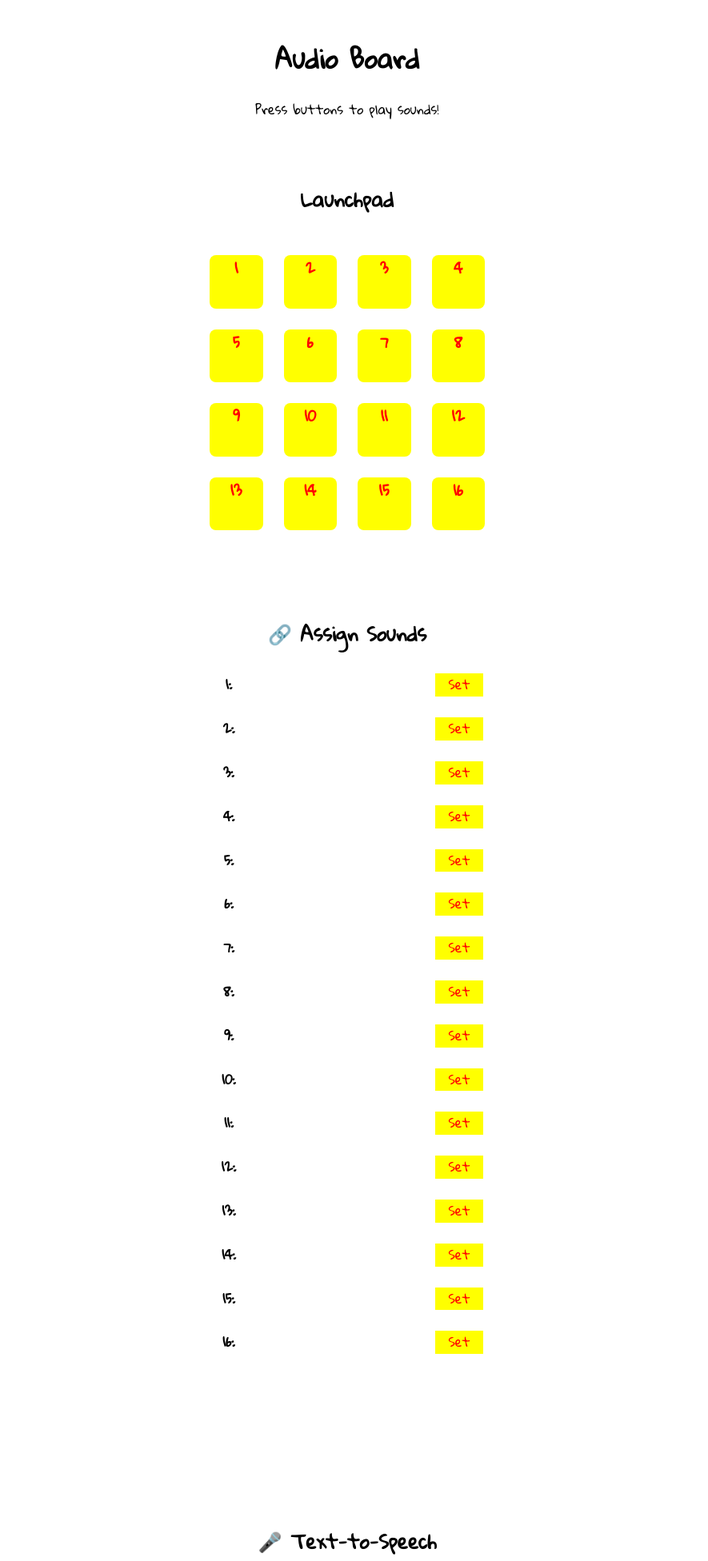
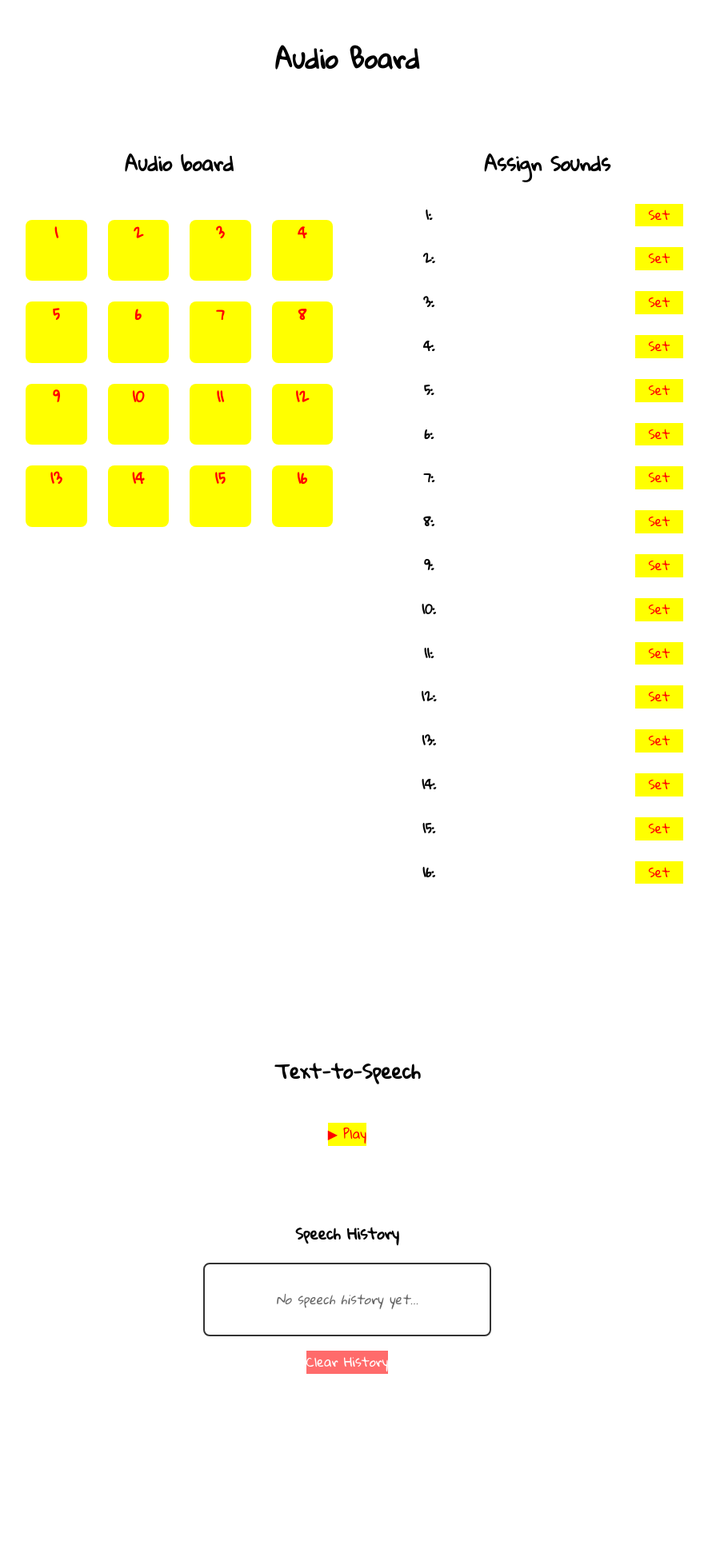
Before and after one commit to rye-m/EchoRide_explore, a website: page design_workshop/soundboard.html in a window 1280 px wide. Shown: the part 13-1965 px from the top of the page at 80% size, without its empty margins (206-1091 px from the left). After the commit the page ends 1845 px from the top, so only its background shows below. Drawn offline with Linux system fonts and the light colour scheme.

Commit message:
minor change on UI

```diff
--- a/design_workshop/Styles.css
+++ b/design_workshop/Styles.css
@@ -31,7 +31,7 @@ wired-input {
 wired-textarea {
   margin: 10px 0;
   box-sizing: border-box;
-  /* max-width: 100%; */
+  max-width: 100%;
 }
 .launchpad-grid {
   display: grid;
@@ -176,3 +176,34 @@ wired-textarea {
   font-style: italic;
   padding: 20px;
 }
+/* Side-by-side layout for launchpad and assign sounds */
+.main-sections {
+  display: flex;
+  gap: 20px;
+  max-width: 900px;
+  margin: 0 auto;
+  flex-wrap: wrap;
+}
+
+.launchpad-section,
+.assign-section {
+  flex: 1;
+  min-width: 350px;
+}
+
+.launchpad-section wired-card,
+.assign-section wired-card {
+  max-width: none;
+  width: 100%;
+}
+
+@media (max-width: 768px) {
+  .main-sections {
+    flex-direction: column;
+  }
+
+  .launchpad-section,
+  .assign-section {
+    min-width: auto;
+  }
+}
--- a/design_workshop/soundboard.html
+++ b/design_workshop/soundboard.html
@@ -1,14 +1,12 @@
 <!DOCTYPE html>
 <html lang="en">
+
 <head>
     <meta charset="UTF-8" />
     <meta name="viewport" content="width=device-width, initial-scale=1.0" />
     <meta http-equiv="X-UA-Compatible" content="ie=edge" />
     <title>Audio Board</title>
-    <link
-      href="https://fonts.googleapis.com/css?family=Gloria+Hallelujah&display=swap"
-      rel="stylesheet"
-    />
+    <link href="https://fonts.googleapis.com/css?family=Gloria+Hallelujah&display=swap" rel="stylesheet" />
     <link rel="stylesheet" href="./styles.css" />
 </head>
 
@@ -16,40 +14,42 @@
     <main>
         <wired-card elevation="5">
             <h1>Audio Board</h1>
-        <p>Press buttons to play sounds!</p>
+            <!-- <p>Press buttons to play sounds!</p> -->
         </wired-card>
 
+        <div class="main-sections">
+            <div class="launchpad-section">
                 <!-- 4x4 Button Grid -->
                 <wired-card elevation="3">
-        <h2>Launchpad</h2>
+                    <h2>Audio board</h2>
                     <div class="launchpad-grid" id="launchpadGrid">
                         <!-- Buttons will be generated by JavaScript -->
                     </div>
                 </wired-card>
+            </div>
 
+            <div class="assign-section">
                 <!-- Sound Assignment Section -->
                 <wired-card elevation="3">
-        <h2>🔗 Assign Sounds</h2>
+                    <h2>Assign Sounds</h2>
                     <div class="url-input-section" id="urlInputSection">
                         <!-- URL inputs will be generated by JavaScript -->
                     </div>
                     <div class="status" id="status"></div>
                 </wired-card>
+            </div>
+        </div>
 
         <!-- Text-to-Speech Section -->
         <section class="tts-section">
             <wired-card elevation="3">
-          <h2>🎤 Text-to-Speech</h2>
+                <h2>Text-to-Speech</h2>
                 <div class="tts-controls">
-            <wired-input
-              id="ttsInput"
-              placeholder="Type your message here..."
-              rows="3"
-              maxlength="500">
+                    <wired-input id="ttsInput" placeholder="Type your message here..." rows="3" maxlength="500">
                     </wired-input>
 
                     <wired-button id="ttsButton" elevation="2">
-              ▶️ Speak
+                        ▶ Play
                     </wired-button>
 
                     <div class="status" id="ttsStatus"></div>
@@ -57,14 +57,14 @@
 
                 <!-- TTS History Section -->
                 <div class="tts-history">
-            <h3>📜 Speech History</h3>
+                    <h3>Speech History</h3>
                     <div class="history-container" id="historyContainer">
                         <div class="empty-history" id="emptyHistory">No speech history yet...</div>
                         <div id="historyList"></div>
                     </div>
                     <div class="history-controls">
                         <wired-button id="clearHistoryButton" class="clear-history-btn" elevation="1">
-                🗑️ Clear History
+                            Clear History
                         </wired-button>
                     </div>
                 </div>
@@ -203,13 +203,13 @@
                 };
 
                 audio.onerror = () => {
-            this.showStatus('❌ Error: Could not load audio from this URL');
+                    this.showStatus('Error: Could not load audio from this URL');
                 };
 
                 audio.src = url;
 
             } catch (error) {
-          this.showStatus('❌ Error: Invalid URL or audio format');
+                this.showStatus('Error: Invalid URL or audio format');
             }
         }
 
@@ -296,7 +296,7 @@
                 this.isSpeaking = false;
                 this.currentUtterance = null;
                 this.updateTTSButton();
-          this.showTTSStatus('✅ Finished speaking!');
+                this.showTTSStatus('Finished speaking!');
                 setTimeout(() => this.showTTSStatus(''), 2000);
             };
 
@@ -304,7 +304,7 @@
                 this.isSpeaking = false;
                 this.currentUtterance = null;
                 this.updateTTSButton();
-          this.showTTSStatus('❌ Error occurred while speaking');
+                this.showTTSStatus('Error occurred while speaking');
             };
 
             // Start speaking
@@ -319,16 +319,16 @@
             this.isSpeaking = false;
             this.currentUtterance = null;
             this.updateTTSButton();
-        this.showTTSStatus('⏹️ Speech stopped');
+            this.showTTSStatus('⏹ Speech stopped');
             setTimeout(() => this.showTTSStatus(''), 2000);
         }
 
         updateTTSButton() {
             const button = document.getElementById('ttsButton');
             if (this.isSpeaking) {
-          button.textContent = '⏹️ Stop';
+                button.textContent = '⏹ Stop';
             } else {
-          button.textContent = '▶️ Speak';
+                button.textContent = '▶ Play';
             }
         }
 
@@ -478,4 +478,5 @@
     // Initialize the app
     window.app = new SoundLaunchpadApp();
 </script>
+
 </html>
```
Lines whose indentation alone changed are shown as unchanged.
